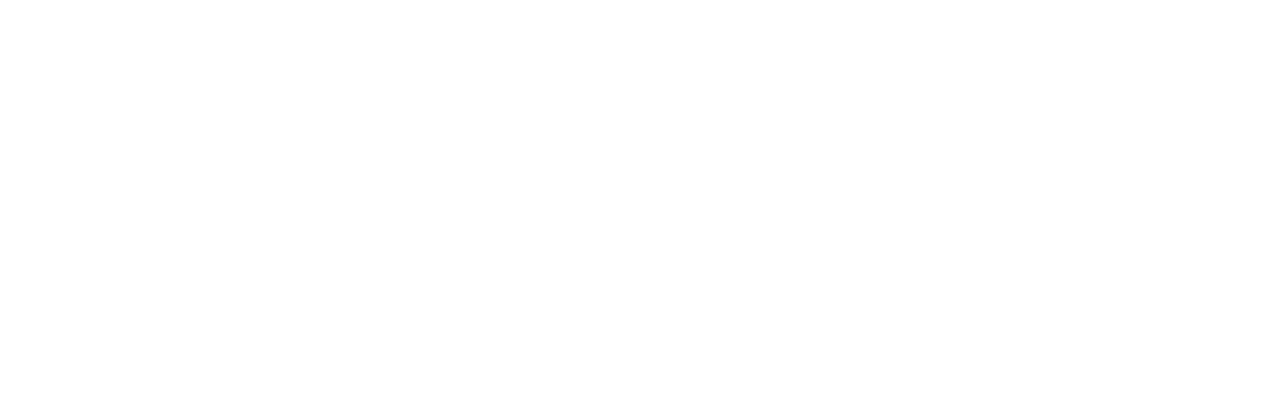
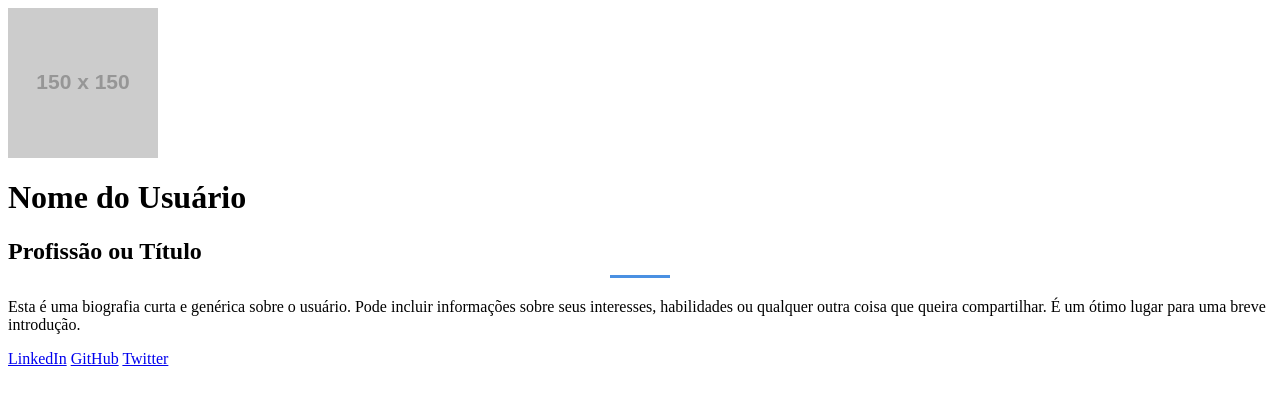
Before and after one commit to fabzera2007/bb, a plain HTML site: page perfil.html in a window 1280 px wide. Drawn offline with Linux system fonts and the light colour scheme; placeholder pictures from the web are drawn by us.

Commit message:
personalizacao-perfil

```diff
--- a/perfil.css
+++ b/perfil.css
@@ -1,16 +1,84 @@
+/* Estilos Gerais */
 body {
+    font-family: -apple-system, BlinkMacSystemFont, 'Segoe UI', Roboto, Oxygen, Ubuntu, Cantarell, 'Open Sans', 'Helvetica Neue', sans-serif;
+    background-color: #f0f2f5;
+    color: #333;
+    display: flex;
+    justify-content: center;
+    align-items: center;
+    height: 100vh;
     margin: 0;
-    font-family: Arial, sans-serif;
 }
 
-picture {
-    display: block;
-    max-width: 100%;
-    height: auto;
+/* Container Principal do Perfil */
+.perfil-container {
+    background-color: #ffffff;
+    border-radius: 12px;
+    box-shadow: 0 4px 12px rgba(0, 0, 0, 0.1);
+    max-width: 400px;
+    width: 100%;
+    padding: 25px;
+    text-align: center;
+    border: 1px solid #e0e0e0;
 }
 
-img {
-    display: block;
-    max-width: 100%;
-    height: auto;
+/* Cabeçalho do Perfil */
+.perfil-cabecalho {
+    margin-bottom: 20px;
 }
+
+.perfil-avatar {
+    width: 120px;
+    height: 120px;
+    border-radius: 50%;
+    border: 4px solid #f0f2f5;
+    object-fit: cover;
+    margin-bottom: 15px;
+}
+
+.perfil-nome {
+    font-size: 1.8em;
+    font-weight: 600;
+    margin: 0;
+    color: #1c1e21;
+}
+
+.perfil-titulo {
+    font-size: 1.1em;
+    font-weight: 400;
+    color: #65676b;
+    margin: 5px 0 0;
+}
+
+/* Corpo do Perfil */
+.perfil-corpo {
+    margin-bottom: 25px;
+}
+
+.perfil-bio {
+    font-size: 1em;
+    line-height: 1.6;
+    color: #333;
+}
+
+/* Links Sociais */
+.perfil-links {
+    display: flex;
+    justify-content: center;
+    gap: 15px;
+}
+
+.link-social {
+    background-color: #007bff;
+    color: #ffffff;
+    padding: 10px 20px;
+    border-radius: 8px;
+    text-decoration: none;
+    font-weight: 500;
+    transition: background-color 0.3s ease, transform 0.2s ease;
+}
+
+.link-social:hover {
+    background-color: #0056b3;
+    transform: translateY(-2px);
+}
--- a/perfil.html
+++ b/perfil.html
@@ -1,16 +1,32 @@
-<!DOCTYPE html>
-<html lang="en">
+<!DOCTYPE ahtml>
+<html lang="pt-br">
 <head>
     <meta charset="UTF-8">
     <meta name="viewport" content="width=device-width, initial-scale=1.0">
-    <title>Document</title>
-    <picture>
-        <source media="(min-width: 650px)" srcset="image-large.jpg">
-        <img src="image-small.jpg" alt="">
-    </picture>
+    <title>Perfil Genérico</title>
+    <link rel="stylesheet" href="style.css">
 </head>
 <body>
 
+    <div class="perfil-container">
+        <div class="perfil-cabecalho">
+            <img src="https://via.placeholder.com/150" alt="Foto de Perfil" class="perfil-avatar">
+            <h1 class="perfil-nome">Nome do Usuário</h1>
+            <h2 class="perfil-titulo">Profissão ou Título</h2>
+        </div>
+
+        <div class="perfil-corpo">
+            <p class="perfil-bio">
+                Esta é uma biografia curta e genérica sobre o usuário. Pode incluir informações sobre seus interesses, habilidades ou qualquer outra coisa que queira compartilhar. É um ótimo lugar para uma breve introdução.
+            </p>
+        </div>
+
+        <div class="perfil-links">
+            <a href="#" class="link-social">LinkedIn</a>
+            <a href="#" class="link-social">GitHub</a>
+            <a href="#" class="link-social">Twitter</a>
+        </div>
+    </div>
 
 </body>
 </html>
--- a/style.css
+++ b/style.css
@@ -1,19 +1,59 @@
-h1{
-    text-align: center;
-}
-.body {
-    margin: 0;
-    font-family: Arial, sans-serif;
+h2::after {
+    content: '';
+    display: block;
+    width: 60px;
+    height: 3px;
+    background-color: #4a90e2;
+    margin: 10px auto 0;
 }
 
-picture {
-    display: block;
-    max-width: 100%;
-    height: auto;
+/* --- Rodapé (Footer) --- /
+.main-footer {
+    background-color: #333;
+    color: #fff;
+    padding: 30px 0;
+    text-align: center;
+    font-size: 0.9em;
 }
 
-img {
-    display: block;
-    max-width: 100%;
-    height: auto;
+.social-links a {
+    color: #fff;
+    font-size: 1.5em;
+    margin: 0 10px;
+    transition: color 0.3s ease;
 }
+
+.social-links a:hover {
+    color: #4a90e2;
+}
+
+/ Ícones de exemplo (você precisaria de uma biblioteca como Font Awesome para isso) /
+.icon-code::before { content: '💻'; } / Exemplo de ícone Unicode /
+.icon-design::before { content: '🎨'; }
+.icon-cloud::before { content: '☁️'; }
+.icon-facebook::before { content: '👍'; }
+.icon-twitter::before { content: '🐦'; }
+.icon-linkedin::before { content: '🔗'; }
+
+/ Responsividade básica (exemplo) */
+@media (max-width: 768px) {
+    .main-nav {
+        flex-direction: column;
+        align-items: flex-start;
+    }
+
+    .nav-list {
+        margin-top: 15px;
+        flex-direction: column;
+        width: 100%;
+        text-align: center;
+    }
+
+    .nav-list li {
+        margin: 10px 0;
+    }
+
+    .hero-section h1 {
+        font-size: 2.5em;
+    }
+}
```
